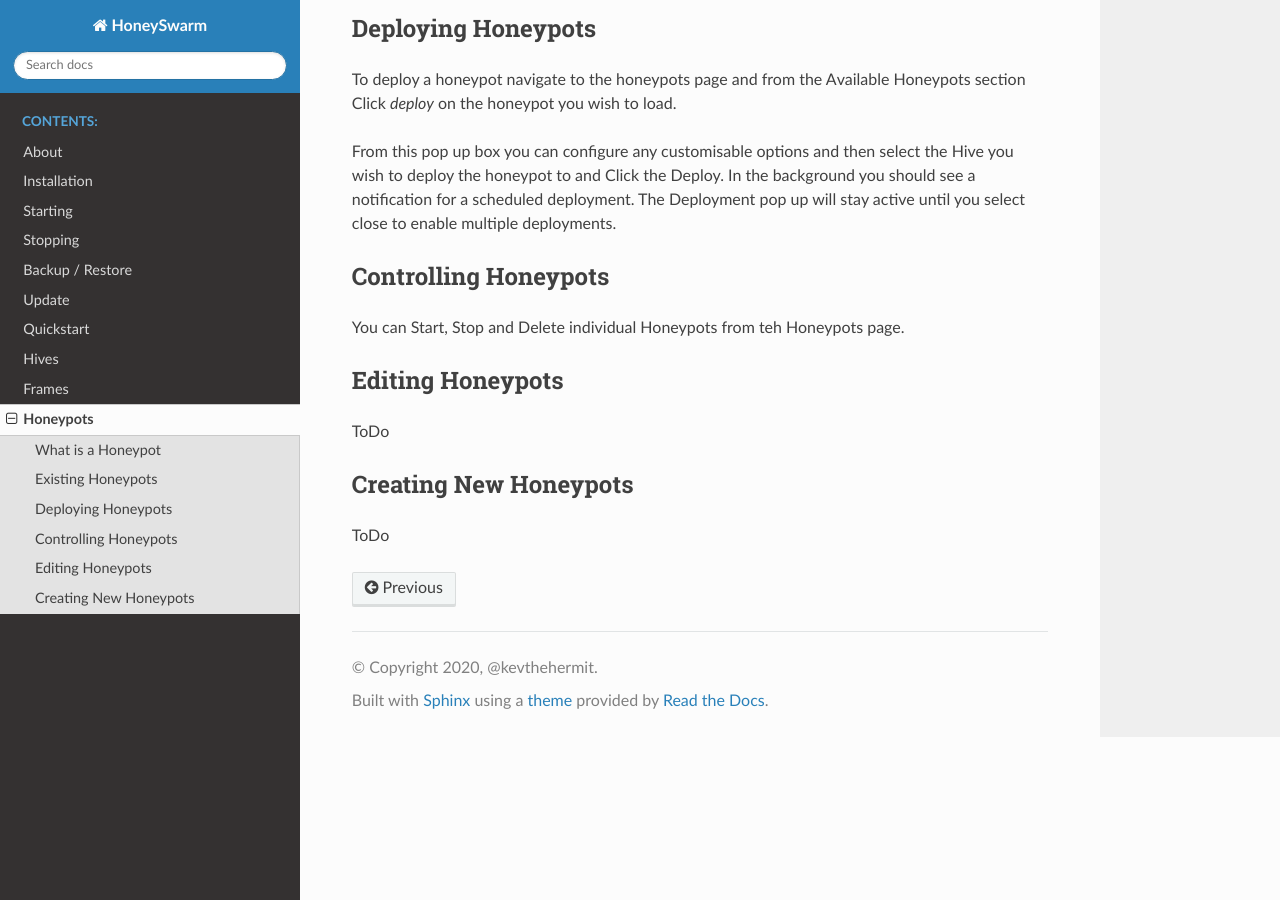
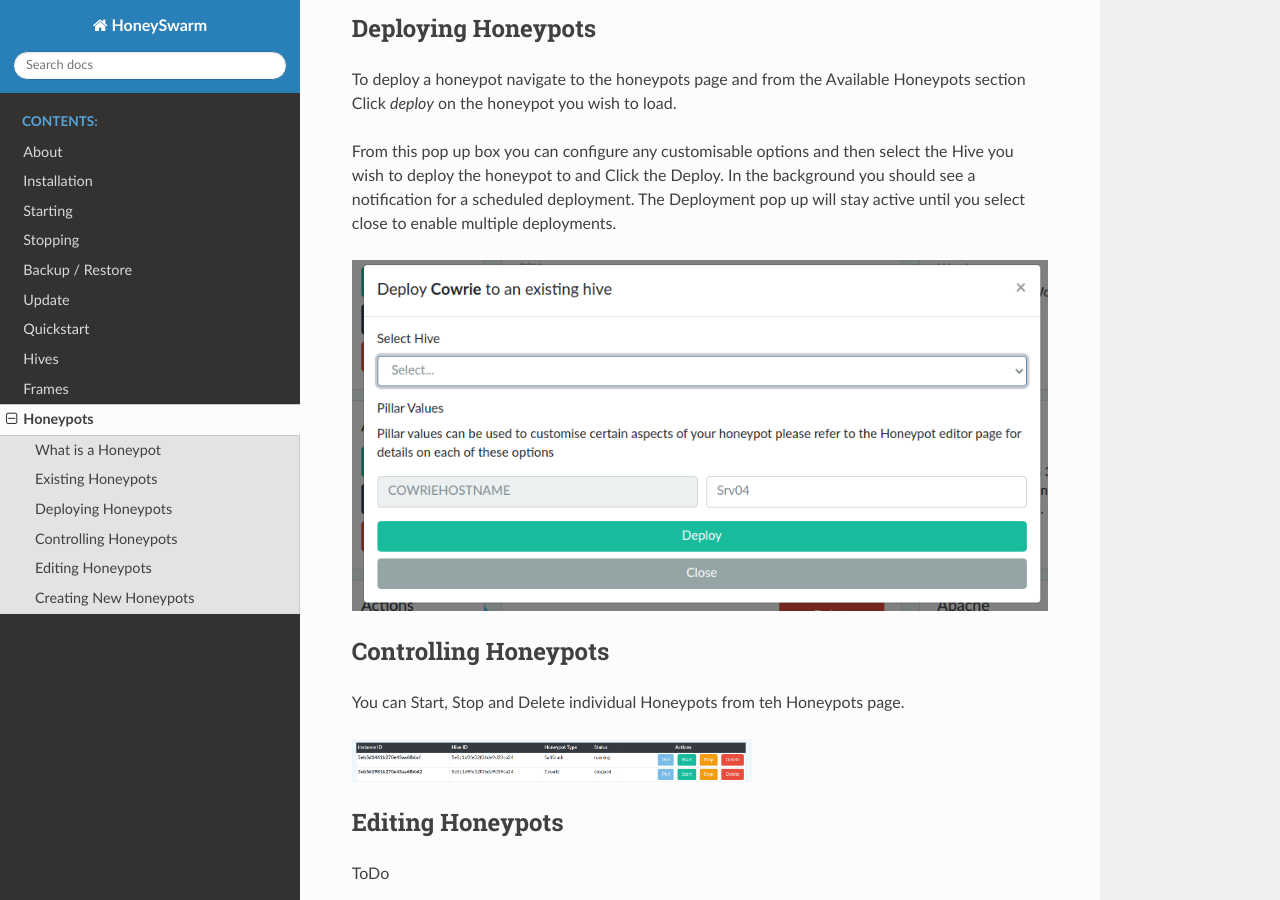
Before and after one commit to honeyswarm/honeyswarm, a Sphinx documentation site: the page built from docs/honeypots.rst, in a window 1280 px wide and 900 px high, scrolled down 500 px. Built offline with Sphinx 7.4.7 and the Read the Docs theme 2.0.0, drawn with Linux system fonts in a browser that asks for light colours.

Commit message:
Correct Images in docs

```diff
--- a/docs/honeypots.rst
+++ b/docs/honeypots.rst
@@ -26,12 +26,16 @@ From this pop up box you can configure any customisable options and then select
 In the background you should see a notification for a scheduled deployment.
 The Deployment pop up will stay active until you select close to enable multiple deployments.
 
+.. image:: images/HoneyPot-Deploy.png
+   :alt: Deploy Honeypot
+
 Controlling Honeypots
 ---------------------
 
 You can Start, Stop and Delete individual Honeypots from teh Honeypots page.
 
-.. image: image/Honeypot-Control.png
+.. image:: images/Honeypot-Control.png
+   :width: 400
    :alt: HoneyPot Control
 
 Editing Honeypots
```
